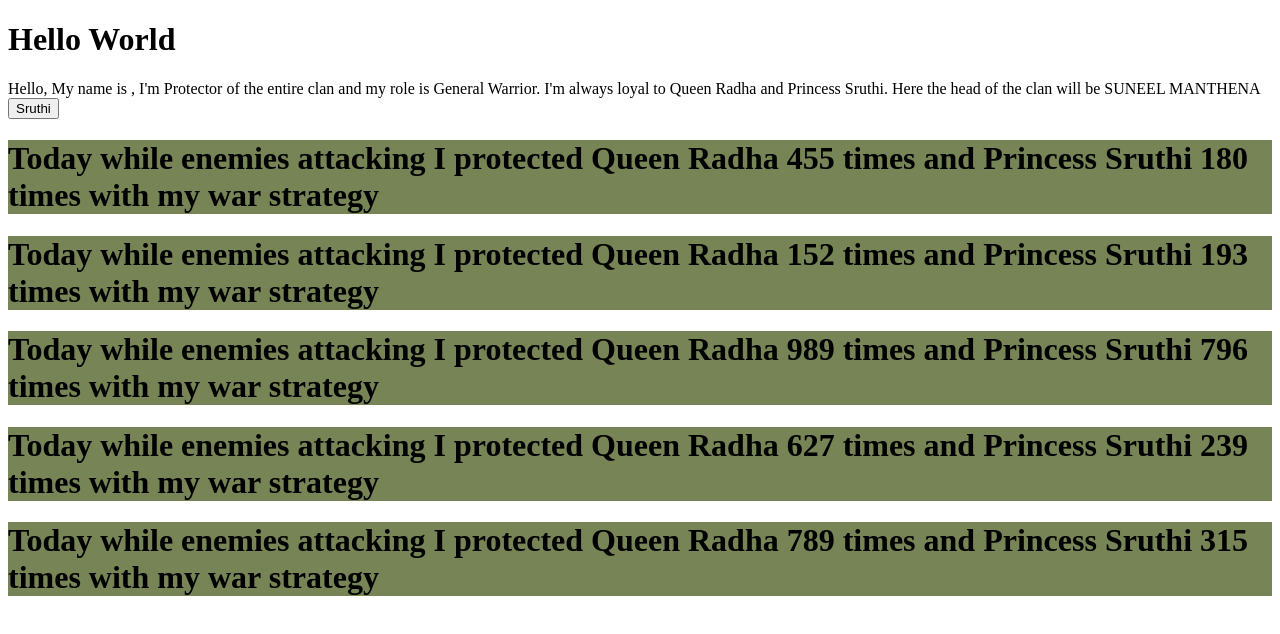
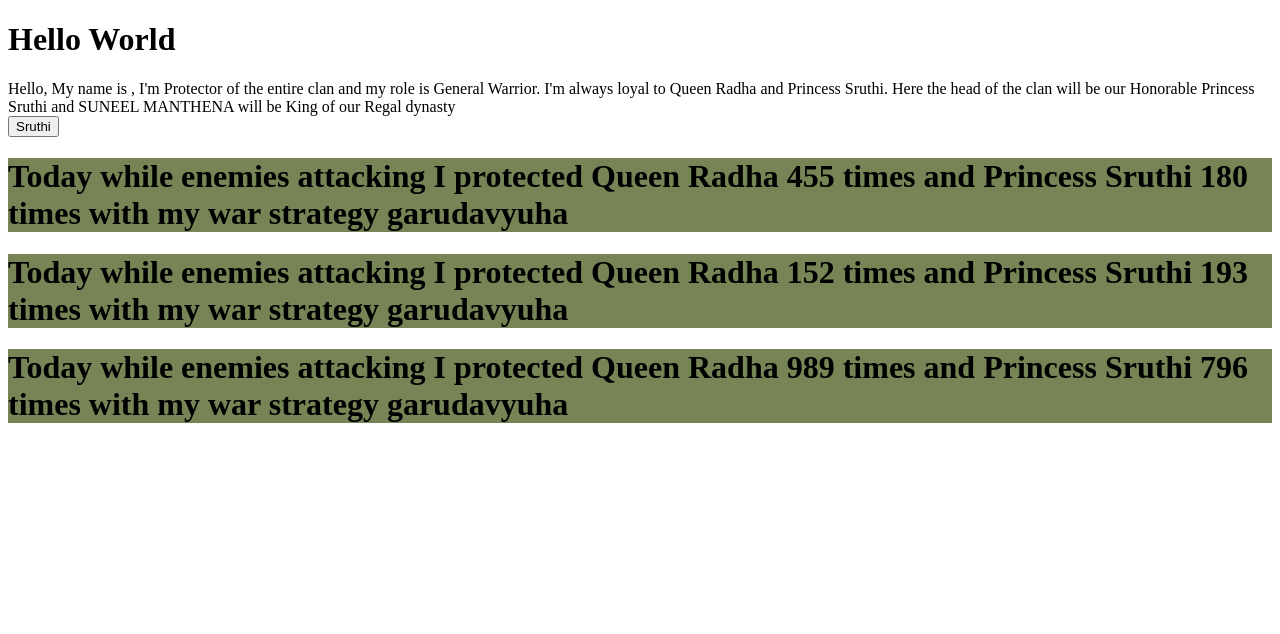
Before and after one commit to DATLARAVINDRABHUPATHIVARMA/ReactComplete, a React (Vite) app in the folder 2 create-app/: page / in a window 1280 px wide. Shown: the top 634 px of the page. Built offline with nearby package versions, Linux system fonts and the light colour scheme.

Commit message:
playing with react

```diff
--- a/2 create-app/src/App.jsx
+++ b/2 create-app/src/App.jsx
@@ -10,8 +10,6 @@ function App() {
     <Random></Random>
     <Random></Random>
     <Random></Random>
-    <Random></Random>
-    <Random></Random>
   </div>
 }
 
--- a/2 create-app/src/HelloSruthi.jsx
+++ b/2 create-app/src/HelloSruthi.jsx
@@ -7,7 +7,7 @@ function HelloSruthi() {
   let myRole = "General Warrior"
   let myPrincessName = 'Sruthi'
   return(
-    <div>Hello, My name is {}, I'm Protector of the entire clan and my role is {myRole}.  I'm always loyal to Queen {myQueen} and Princess {myPrincessName}. Here the head of the clan will be {King()} </div>
+    <div>Hello, My name is {}, I'm Protector of the entire clan and my role is {myRole}.  I'm always loyal to Queen {myQueen} and Princess {myPrincessName}. Here the head of the clan will be our Honorable Princess {myPrincessName} and {King()} will be King of our Regal dynasty</div>
   )
 }
 
--- a/2 create-app/src/Random.jsx
+++ b/2 create-app/src/Random.jsx
@@ -5,7 +5,7 @@ function Random() {
   let queen = 'Radha';
 
 
-  return <h1 style={{"background-color" : "#768456" }} >Today while enemies attacking I protected Queen {queen} {Math.round(number1)} times and Princess {myPrincessName} {Math.round(number2)} times with my war strategy</h1>
+  return <h1 style={{"background-color" : "#768456" }} >Today while enemies attacking I protected Queen {queen} {Math.round(number1)} times and Princess {myPrincessName} {Math.round(number2)} times with my war strategy garudavyuha</h1>
 }
 
 export default Random;
```
